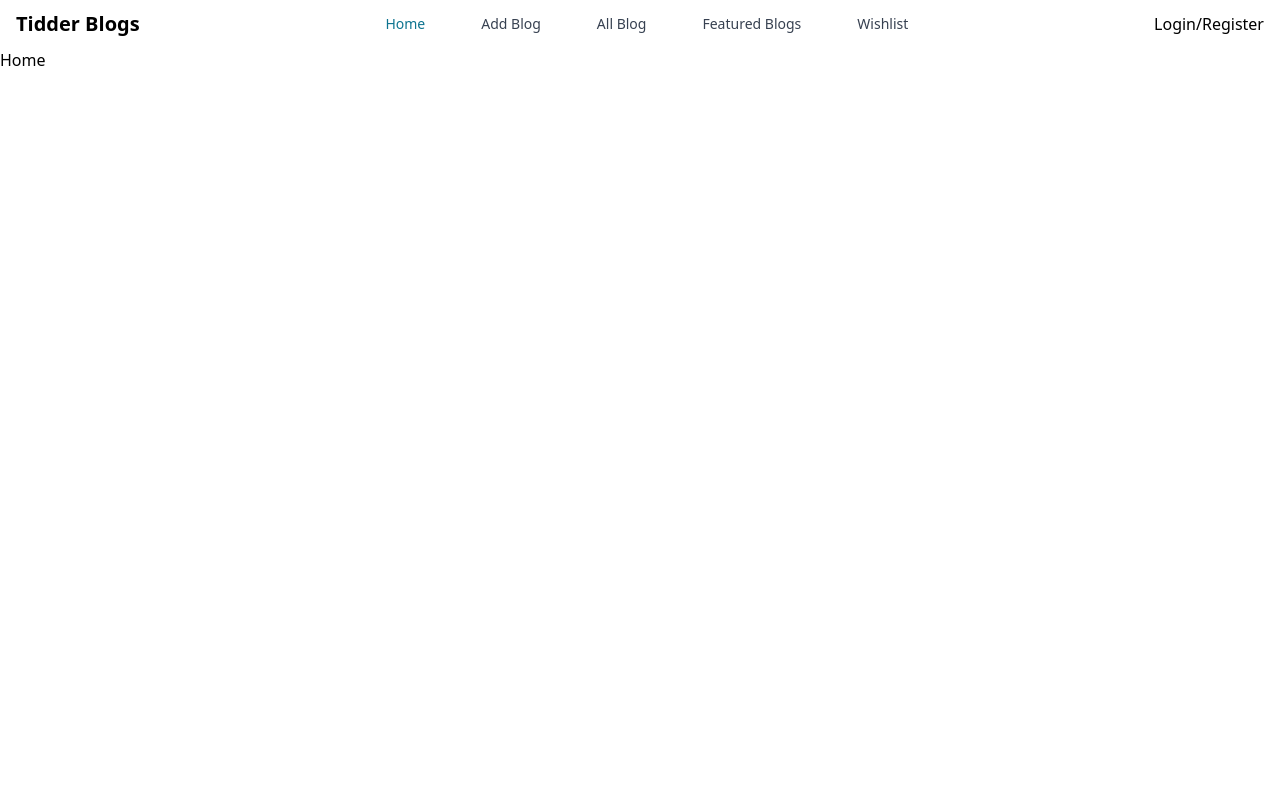
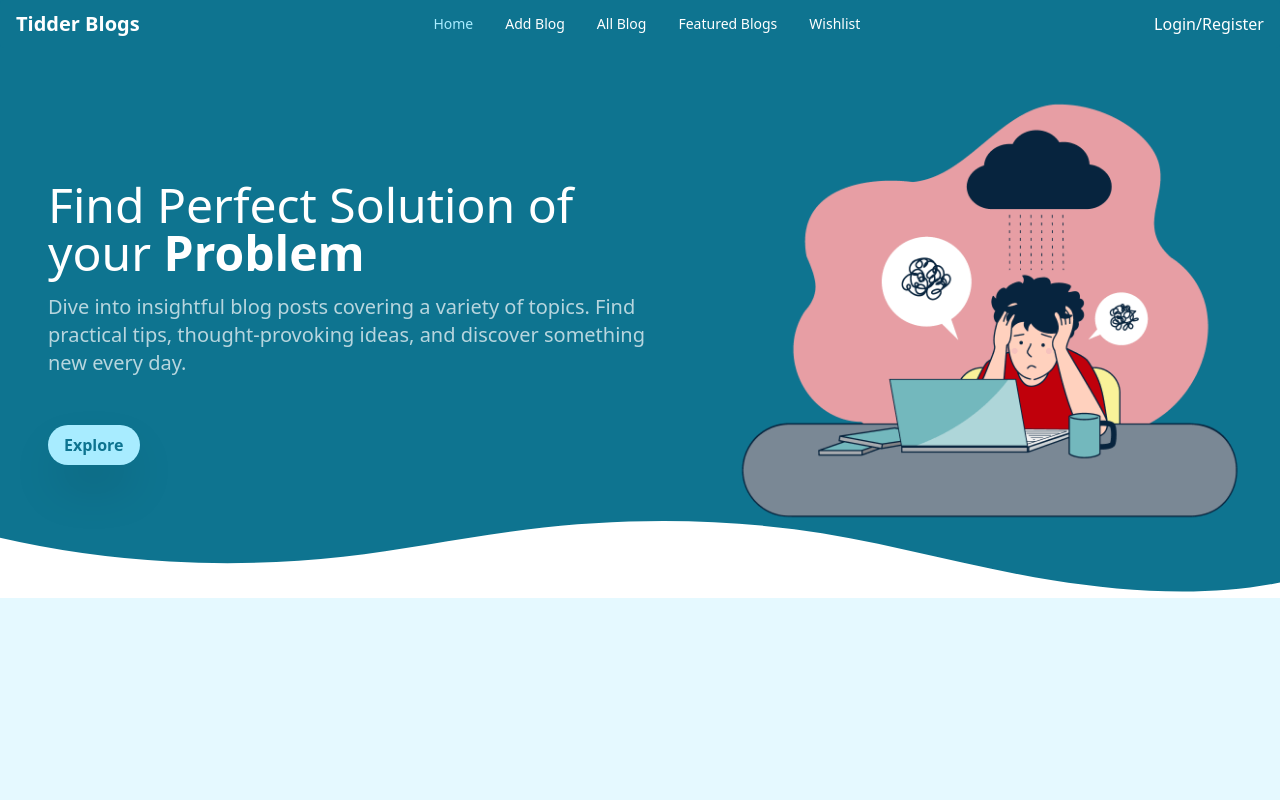
Before and after one commit to shariarSultanFahim/Tidder, a React (Vite) app: page / in a window 1280 px wide. Shown: the top 800 px of the page. Built offline with nearby package versions, Linux system fonts and the light colour scheme; no server answers.

Commit message:
Home page Banner design done

```diff
--- a/src/Components/AddBlogs/AddBlogs.jsx
+++ b/src/Components/AddBlogs/AddBlogs.jsx
@@ -33,7 +33,7 @@ const AddBlogs = () => {
             duration:"1",
           delay:"0"
         }}
-        className="min-h-screen my-10">
+        className="w-[98%] md:w-full mx-auto min-h-screen my-10">
         <Card className="w-full mx-auto">
             <form onSubmit={handleAddBlog} className="flex flex-col gap-4">
                 <h1 className="text-center md:text-3xl lg:text-5xl text-primary">Add Blog</h1>
--- a/src/Components/AllBlogs/AllBlogs.jsx
+++ b/src/Components/AllBlogs/AllBlogs.jsx
@@ -21,7 +21,7 @@ const AllBlogs = () => {
     return (
         <section>
 
-            <div className="my-10 flex items-center justify-center">
+            <div className="container mx-auto my-10 flex items-center justify-center">
                 <div className="max-w-md">
                     <Select id="categories" onChange={(e) => handleFilter(e.target.value)}>
                         <option>All Categories</option>
@@ -57,7 +57,7 @@ const AllBlogs = () => {
                 </form>
             </div>
 
-            <div className="my-10 min-h-screen grid grid-cols-1 md:grid-cols-2 lg:grid-cols-3 items-start gap-6">
+            <div className="my-10 grid grid-cols-1 md:grid-cols-2 lg:grid-cols-3 gap-6 place-items-center">
             {
                 blogs?
                 blogs.map(blog => <BlogCard key={blog._id} blog={blog} />)
--- a/src/Components/BlogCard/BlogCard.jsx
+++ b/src/Components/BlogCard/BlogCard.jsx
@@ -21,7 +21,7 @@ const BlogCard = ({ blog }) => {
       }}
 
       >
-        <Card className="max-w-sm h-[500px]"
+        <Card className="w-[98%] mx-auto md:max-w-md h-[510px]"
      imgSrc={blog.image_url}>
       <motion.div
       initial={{opacity: 0, y:100}}
--- a/src/Components/Header/Nav.jsx
+++ b/src/Components/Header/Nav.jsx
@@ -13,10 +13,10 @@ const Nav = () => {
     }
 
     return (
-        <Navbar fluid rounded>
+        <Navbar fluid rounded className="container mx-auto bg-primary">
         <Navbar.Brand href="/">
-          {/* <img src="#" className="mr-3 h-6 sm:h-9" alt="Logo" /> */}
-          <span className="self-center whitespace-nowrap text-xl font-semibold dark:text-white">Tidder Blogs</span>
+
+          <span className="self-center whitespace-nowrap text-xl font-semibold text-white">Tidder Blogs</span>
         </Navbar.Brand>
 
         {
@@ -39,23 +39,23 @@ const Nav = () => {
           <Navbar.Toggle />
           </div>
           :
-          <div className="flex md:order-2">
-            <Link to='/login' className="hover:underline hover:text-primary">Login</Link>
+          <div className="flex md:order-2 text-white">
+            <Link to='/login' className="hover:underline hover:text-secondary">Login</Link>
             <p>/</p>
-            <Link to='/register' className="hover:underline hover:text-primary">Register</Link>
+            <Link to='/register' className="hover:underline hover:text-secondary">Register</Link>
           </div>
         }
 
         <Navbar.Collapse>
-        <Navbar.Link><NavLink to={"/"} className={({ isActive }) => isActive ? 'px-3 py-2 bg-transparent text-primary  rounded-xl  ' : 'btn-ghost border-none bg-transparent hover:bg-transparent px-3 py-2 rounded-xl transition duration-300 ease-in-out hover:scale-110'}>Home</NavLink></Navbar.Link>
+        <Navbar.Link><NavLink to={"/"} className={({ isActive }) => isActive ? ' text-secondary  rounded-xl' : 'transition duration-300 ease-in-out text-white hover:text-secondary'}>Home</NavLink></Navbar.Link>
 
-        <Navbar.Link><NavLink to={"/addblogs"} className={({ isActive }) => isActive ? 'px-3 py-2 bg-transparent text-primary rounded-xl  ' : 'btn-ghost border-none bg-transparent hover:bg-transparent px-3 py-2 rounded-xl transition duration-300 ease-in-out hover:scale-110'}>Add Blog</NavLink></Navbar.Link>
+        <Navbar.Link><NavLink to={"/addblogs"} className={({ isActive }) => isActive ? ' text-secondary rounded-xl' : 'transition duration-300 ease-in-out text-white hover:text-secondary'}>Add Blog</NavLink></Navbar.Link>
 
-        <Navbar.Link><NavLink to={"/allblogs"} className={({ isActive }) => isActive ? 'px-3 py-2 bg-transparent text-primary rounded-xl  ' : 'btn-ghost border-none bg-transparent hover:bg-transparent px-3 py-2 rounded-xl transition duration-300 ease-in-out hover:scale-110'}>All Blog</NavLink></Navbar.Link>
+        <Navbar.Link><NavLink to={"/allblogs"} className={({ isActive }) => isActive ? ' text-secondary rounded-xl' : 'transition duration-300 ease-in-out text-white hover:text-secondary'}>All Blog</NavLink></Navbar.Link>
 
-        <Navbar.Link><NavLink to={"/featuredblogs"} className={({ isActive }) => isActive ? 'px-3 py-2 bg-transparent text-primary rounded-xl  ' : 'btn-ghost border-none bg-transparent hover:bg-transparent px-3 py-2 rounded-xl transition duration-300 ease-in-out hover:scale-110'}>Featured Blogs</NavLink></Navbar.Link>
+        <Navbar.Link><NavLink to={"/featuredblogs"} className={({ isActive }) => isActive ? ' text-secondary rounded-xl' : 'transition duration-300 ease-in-out text-white hover:text-secondary'}>Featured Blogs</NavLink></Navbar.Link>
 
-        <Navbar.Link><NavLink to={"/wishlist"} className={({ isActive }) => isActive ? 'px-3 py-2 bg-transparent text-primary rounded-xl  ' : 'btn-ghost border-none bg-transparent hover:bg-transparent px-3 py-2 rounded-xl transition duration-300 ease-in-out hover:scale-110'}>Wishlist</NavLink></Navbar.Link>
+        <Navbar.Link><NavLink to={"/wishlist"} className={({ isActive }) => isActive ? ' text-secondary rounded-xl' : 'transition duration-300 ease-in-out text-white hover:text-secondary'}>Wishlist</NavLink></Navbar.Link>
 
         </Navbar.Collapse>
         </Navbar>
--- /dev/null
+++ b/src/Components/Home/Divider.jsx
@@ -0,0 +1,14 @@
+/* eslint-disable react/prop-types */
+const Divider = () => {
+
+        return (
+          <div className="custom-shape-divider-bottom-1715341285">
+          <svg data-name="Layer 1" xmlns="http://www.w3.org/2000/svg" viewBox="0 0 1200 120" preserveAspectRatio="none">
+              <path d="M985.66,92.83C906.67,72,823.78,31,743.84,14.19c-82.26-17.34-168.06-16.33-250.45.39-57.84,11.73-114,31.07-172,41.86A600.21,600.21,0,0,1,0,27.35V120H1200V95.8C1132.19,118.92,1055.71,111.31,985.66,92.83Z" className="shape-fill"></path>
+          </svg>
+      </div>
+        );
+
+};
+
+export default Divider;
--- a/src/Components/Home/Home.jsx
+++ b/src/Components/Home/Home.jsx
@@ -1,9 +1,26 @@
 import { motion } from "framer-motion"
+import Divider from "./Divider";
 
 const Home = () => {
     return (
-        <div className="min-h-screen">
-          Home
+        <div className="min-h-screen space-y-12">
+
+          <div className="relative w-full h-[550px] bg-primary
+          flex flex-col md:flex-row justify-between items-center">
+            <Divider/>
+            <div className="text-center pt-6 md:pt-0 md:text-left md:px-6 lg:px-12">
+              <h1 className="text-white text-3xl md:text-4xl lg:text-5xl font-thin">Find Perfect Solution of your <span className="font-bold">Problem</span></h1>
+              <p className="pt-4 pb-12 text-white opacity-70 text-sm md:text-xl font-thin">Dive into insightful blog posts covering a variety of topics. Find practical tips, thought-provoking ideas, and discover something new every day.</p>
+              <button className=" bg-secondary text-primary font-bold shadow-2xl rounded-3xl px-4 py-2">Explore</button>
+            </div>
+
+            <div className="overflow-hidden w-3/4 h-3/4 md:w-full md:h-full grid place-content-center">
+              <img className="w-full h-auto" src="/Banner-SideImg.png" />
+            </div>
+
+          </div>
+
+
         </div>
     );
 };
--- a/src/Components/Root/Root.jsx
+++ b/src/Components/Root/Root.jsx
@@ -21,9 +21,11 @@ const Root = () => {
     return (
         <>
         <ScrollRestoration/>
-        <div className="container mx-auto w-[98%] md:w-full">
+        <div className="bg-primary">
             <Nav/>
-            <Outlet/>
+        </div>
+        <div className="bg-secondary bg-opacity-30">
+        <Outlet/>
         </div>
         <TidderFooter/>
         </>
--- a/src/Components/User/Login.jsx
+++ b/src/Components/User/Login.jsx
@@ -85,8 +85,8 @@ useEffect(()=>{
       duration:"2",
       delay:"0"
     }}
-    className="min-h-screen md:flex justify-around items-center gap-8 mx-auto">
-    <Card className="md:w-80 lg:w-96 mx-auto">
+    className="min-h-screen py-10 md:flex justify-around items-center gap-8 mx-auto ">
+    <Card className="md:w-80 lg:w-96 mx-auto bg-secondary">
 
     <div className='text-center'>
             <button onClick={handleGoogleLogin} className='p-4 text-3xl'><FcGoogle/></button>
@@ -128,7 +128,7 @@ useEffect(()=>{
       </form>
     </Card>
 
-      <div className="hidden md:block w-1/2">
+      <div className="hidden md:grid place-content-center w-1/2">
         <Lottie options={defaultOptions} height={400} width={400} />
       </div>
       <div><Toaster position="top-right"/></div>
--- a/src/Components/User/Register.jsx
+++ b/src/Components/User/Register.jsx
@@ -109,11 +109,11 @@ useEffect(()=>{
       duration:"2",
       delay:"0"
     }}
-    className="min-h-screen md:flex justify-between items-center mx-auto">
-      <div className="hidden md:block">
+    className="min-h-screen py-10 md:flex justify-between items-center mx-auto ">
+      <div className="hidden md:grid place-content-center">
         <Lottie options={defaultOptions} height={400} width={400} />
       </div>
-      <Card className="md:w-80 lg:w-96 mx-auto">
+      <Card className="md:w-80 lg:w-96 mx-auto  bg-secondary">
       <form onSubmit={handleRegister} ref={formRef} className="flex flex-col gap-4">
 
         <div>
--- a/src/index.css
+++ b/src/index.css
@@ -1,3 +1,27 @@
 @tailwind base;
 @tailwind components;
 @tailwind utilities;
+
+/* Divider Styles */
+.custom-shape-divider-bottom-1715341285 {
+    position: absolute;
+    bottom: 0;
+    left: 0;
+    width: 100%;
+    overflow: hidden;
+    line-height: 0;
+}
+
+.custom-shape-divider-bottom-1715341285 svg {
+    position: relative;
+    display: block;
+    width: calc(100% + 1.3px);
+    height: 78px;
+}
+
+.custom-shape-divider-bottom-1715341285 .shape-fill {
+    fill: #FFFFFF;
+}
+.color{
+    color: #a8ecff
+}
--- a/tailwind.config.js
+++ b/tailwind.config.js
@@ -10,7 +10,8 @@ export default {
   theme: {
     extend: {
       colors : {
-        'primary' : '#0E7490'
+        'primary' : '#0E7490',
+        'secondary' : '#a8ecff'
       }
     },
   },
```
Also changed, not shown: public/Blog.json (+11 -0 lines), public/Banner-SideImg.png (added).
